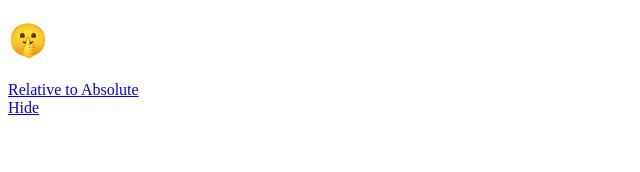
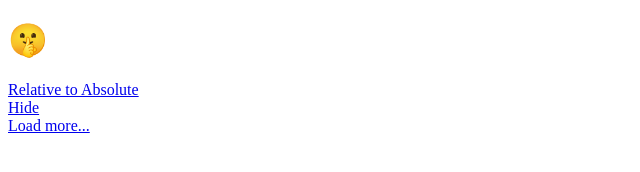
Before and after one commit to ivankoma/JS, a plain HTML site: page index.html in a window 1280 px wide. Shown: the whole page, without its empty margins (0-640 px from the left). Drawn offline with Linux system fonts and the light colour scheme.

Commit message:
Update index.html

```diff
--- a/index.html
+++ b/index.html
@@ -9,5 +9,7 @@
     <a href="javascript:(function(){document.querySelectorAll('relative-time').forEach(function(elem){var newElem=document.createElement('span');var isoDate=new Date(elem.getAttribute('datetime'));var options={year:'numeric',month:'long',day:'2-digit',hour:'2-digit',minute:'2-digit',second:'2-digit',hour12:false};var formattedDate=isoDate.toLocaleString('en-GB',options);Array.from(elem.attributes).forEach(attr=>newElem.setAttribute(attr.name,attr.value));newElem.textContent=formattedDate;elem.parentNode.replaceChild(newElem,elem)})})()">Relative to Absolute</a>
     <br>
     <a href="javascript:(function(){var elements=document.querySelectorAll('.AppHeader-globalBar.pb-2.js-global-bar');elements.forEach(function(element){element.style.display='none'})})()">Hide</a>
+    <br>
+    <a href="javascript:(function(){var buttons=document.querySelectorAll('button, a');buttons.forEach(function(button){if(button.textContent.trim()==='Load more...'){button.click()}})})()">Load more...</a>
 </body>
 </html>
```
